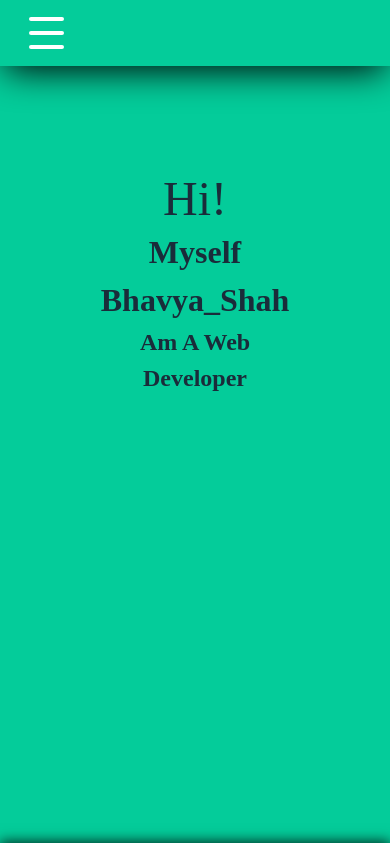
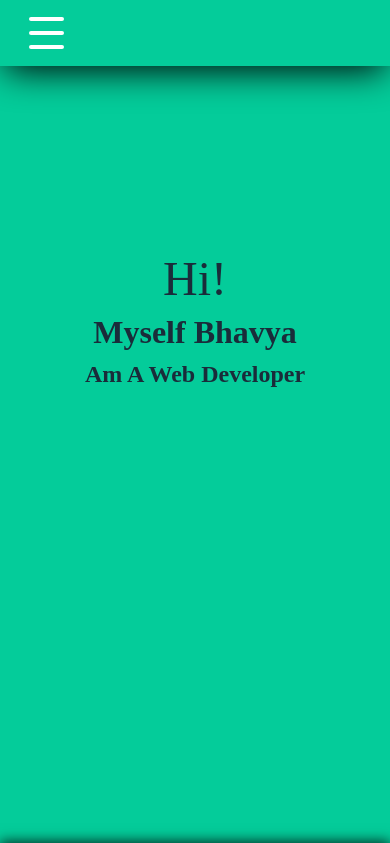
Before and after one commit to 13bhavya/duplicate-safe, a PHP site: page /index.html in a window 390 px wide. Shown: the top 843 px of the page. Run offline with PHP 8.4, Linux system fonts and the light colour scheme; some libraries are stand-ins or nearby versions; some web fonts are replaced.

```diff
--- a/index.html
+++ b/index.html
@@ -42,7 +42,7 @@
         <div class="layout">
             <div class="title">
                 <h3 class="display-3 title-one">Hi!</h3>
-                <a class="display-5 title-two">Myself Bhavya_Shah</a><br>
+                <a class="display-5 title-two">Myself Bhavya</a><br>
                 <a target="_blank" href="/images/Field-Resume-2.pdf" class="title-text">Am A Web Developer</a>
             </div>
         </div>
--- a/style.css
+++ b/style.css
@@ -630,7 +630,8 @@ ul {
         text-align: center;
         top: 450px;
         left: 50%;
-        transform: translate(-50%, -280px);
+        width: 100%;
+        transform: translate(-50%, -200px);
     }
 
     .title-one {
```
